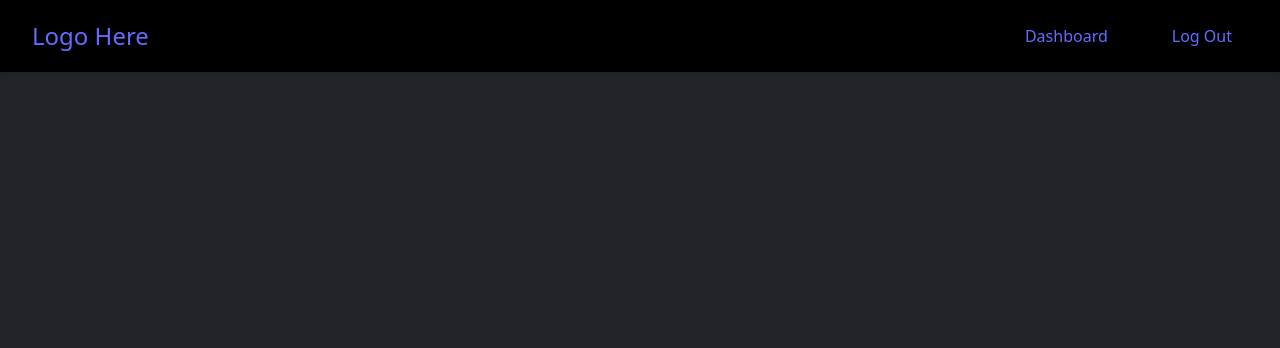
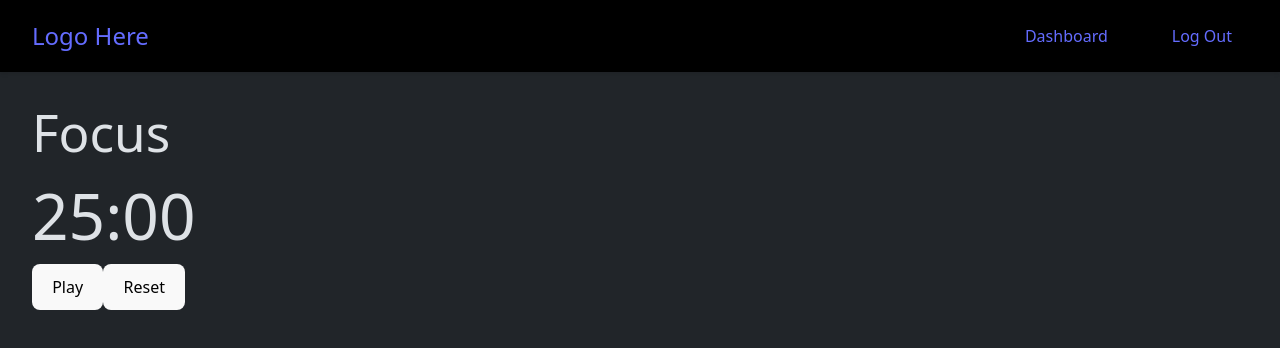
Before and after one commit to ANewProfile/synapse, a React (Vite) app: page /testpomo in a window 1280 px wide. Shown: the top 348 px of the page. Built offline with nearby package versions, Linux system fonts and the light colour scheme.

Commit message:
added basic pomo timer

```diff
--- a/src/App.tsx
+++ b/src/App.tsx
@@ -2,6 +2,7 @@ import Navbar from "./components/Navbar";
 import Dashboard from "./pages/Dashboard";
 import Login from "./pages/Login";
 import Signup from "./pages/Signup";
+import TestPomo from "./pages/TestPomo";
 import { Routes, Route } from "react-router-dom";
 import "./css/App.css";
 
@@ -18,6 +19,7 @@ function App() {
                         path="/logout"
                         element={<p>LOGOUT NOT IMPLEMENTED</p>}
                     />
+                    <Route path="/testpomo" element={<TestPomo />} />
                 </Routes>
             </main>
         </div>
--- /dev/null
+++ b/src/components/PomoTimer.tsx
@@ -0,0 +1,49 @@
+import { useState, useEffect } from "react";
+
+function PomoTimer() {
+    const [secondsLeft, setSecondsLeft] = useState(1500); // Set default secondsLeft to 25 min
+    const [isRunning, setIsRunning] = useState(false); // Set default isRunning to false
+    const [isWork, setIsWork] = useState(true); // Set default isWork to true
+
+    useEffect(() => {
+        if (!isRunning) {
+            return;
+        }
+        const id = setInterval(() => {
+            setSecondsLeft((sec) => {
+                if (sec === 0) {
+                    // switch mode
+                    const nextIsWork = !isWork && true;
+                    setIsWork(nextIsWork);
+                    return nextIsWork ? 1500 : 300; // set the next seconds left to 25 min if work next, 5 min if break next
+                }
+                return sec - 1; // if the timer isn't done, return the next secondsLeft
+            });
+        }, 1000);
+        return () => clearInterval(id);
+    }, [isRunning, isWork]);
+
+    const startPause = () => setIsRunning((running) => !running);
+    const reset = () => {
+        setIsRunning(false);
+        setIsWork(true);
+        setSecondsLeft(1500);
+    };
+
+    function format(sec: number) {
+        const minutes = String(Math.floor(sec / 60)).padStart(2, "0");
+        const seconds = String(sec % 60).padStart(2, "0");
+        return `${minutes}:${seconds}`;
+    }
+
+    return (
+        <div>
+            <h1>{isWork ? "Focus" : "Break"}</h1>
+            <div style={{ fontSize: "4rem" }}>{format(secondsLeft)}</div>
+            <button onClick={startPause}>{isRunning ? "Pause" : "Play"}</button>
+            <button onClick={reset}>Reset</button>
+        </div>
+    );
+}
+
+export default PomoTimer;
--- a/src/pages/Login.tsx
+++ b/src/pages/Login.tsx
@@ -11,7 +11,7 @@ function Login() {
                         aria-describedby="emailHelp"
                     />
                     <div id="emailHelp" className="form-text">
-                        We&aposll never share your email with anyone else.
+                        We&apos;ll never share your email with anyone else.
                     </div>
                 </div>
                 <div className="mb-3">
--- /dev/null
+++ b/src/pages/TestPomo.tsx
@@ -0,0 +1,7 @@
+import PomoTimer from "../components/PomoTimer";
+
+function TestPomo() {
+    return <PomoTimer />;
+}
+
+export default TestPomo;
```
